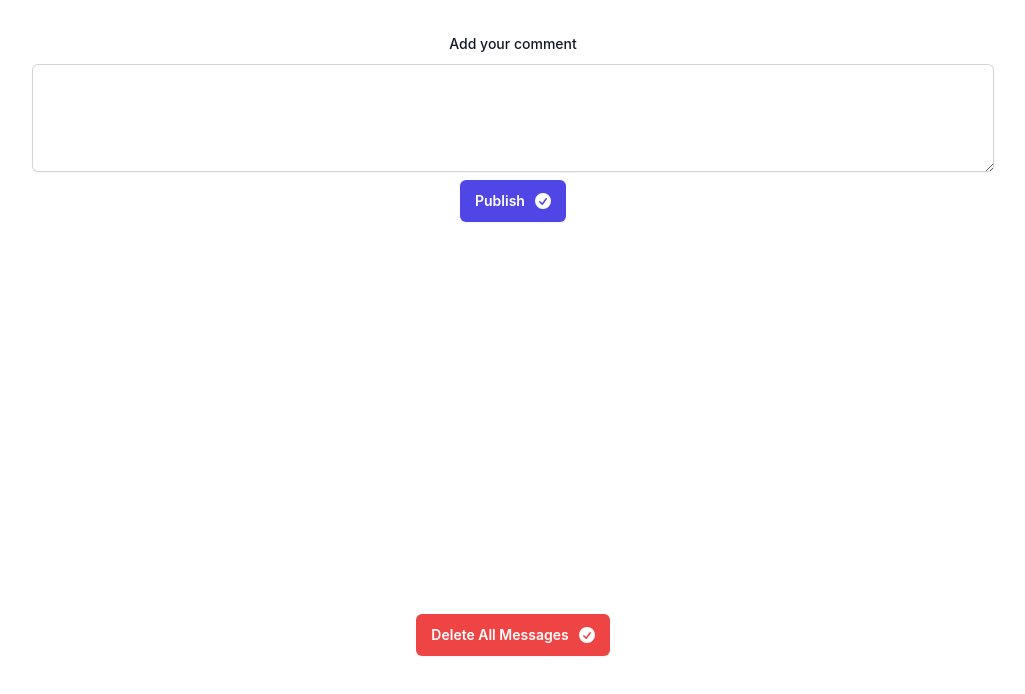
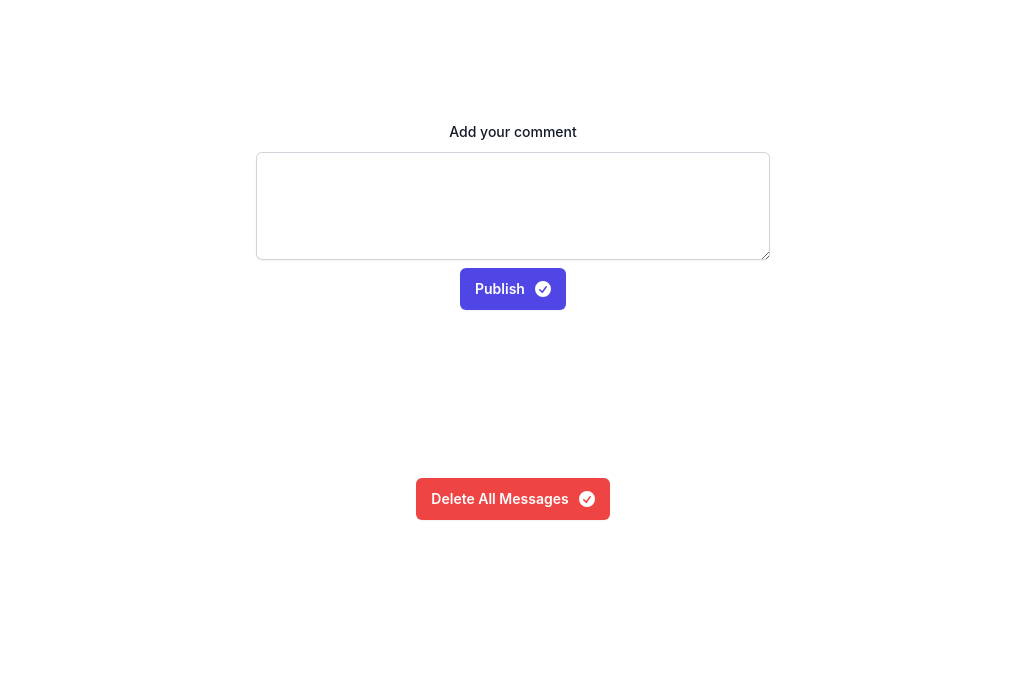
Before and after one commit to nickWalks/NoticeAI, a React (Vite) app: page /publish in a window 1280 px wide. Shown: the top 694 px of the page, without its empty margins (127-1152 px from the left). Built offline with nearby package versions, Linux system fonts and the light colour scheme.

Commit message:
space fix

```diff
--- a/src/Publisher.jsx
+++ b/src/Publisher.jsx
@@ -62,7 +62,7 @@ const Publisher = () => {
 
             <button
                 onClick={deleteAllMessages}
-                className="m-96 inline-flex items-center gap-x-2 rounded-md bg-red-500 px-3.5 py-2.5 text-sm font-semibold text-white shadow-sm hover:bg-red-700 focus-visible:outline focus-visible:outline-2 focus-visible:outline-offset-2 focus-visible:outline-red-700"
+                className="m-40 inline-flex items-center gap-x-2 rounded-md bg-red-500 px-3.5 py-2.5 text-sm font-semibold text-white shadow-sm hover:bg-red-700 focus-visible:outline focus-visible:outline-2 focus-visible:outline-offset-2 focus-visible:outline-red-700"
             >
                 Delete All Messages
                 <CheckCircleIcon className="-mr-0.5 h-5 w-5" aria-hidden="true" />
```
